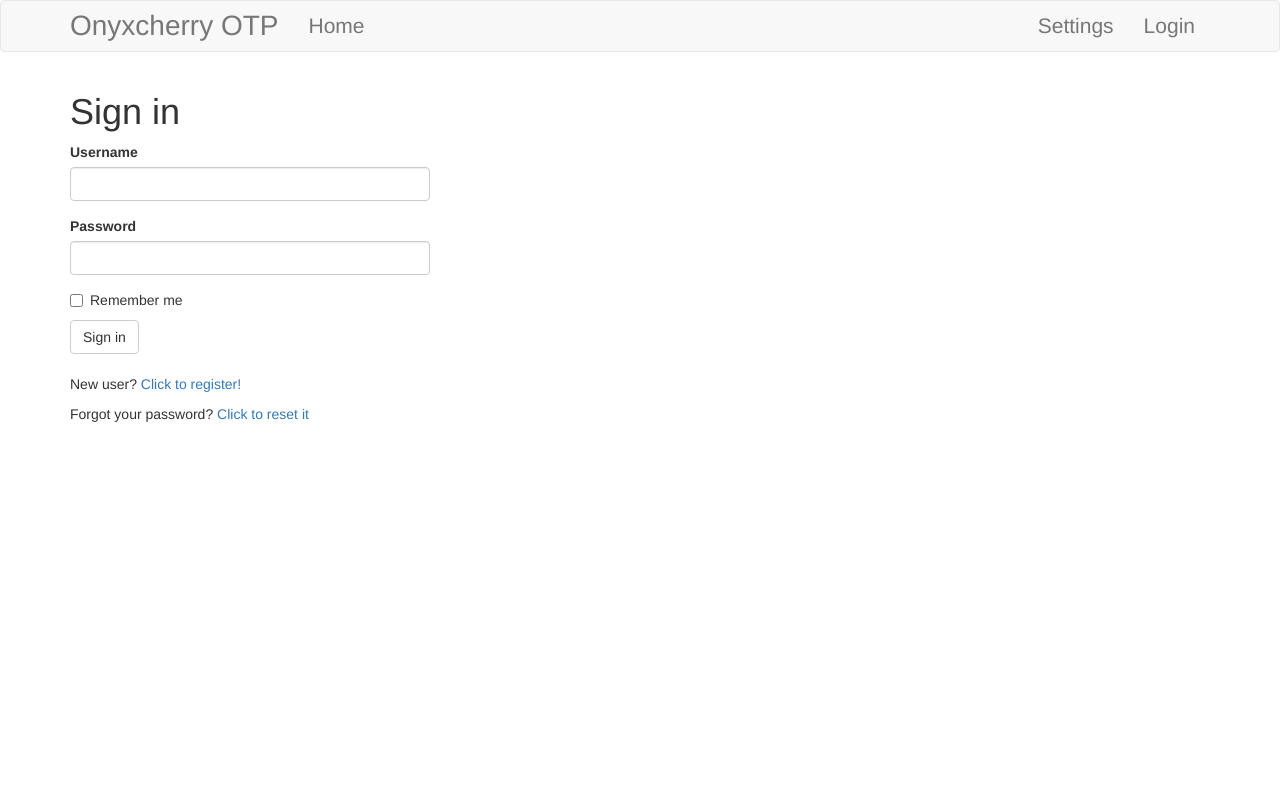
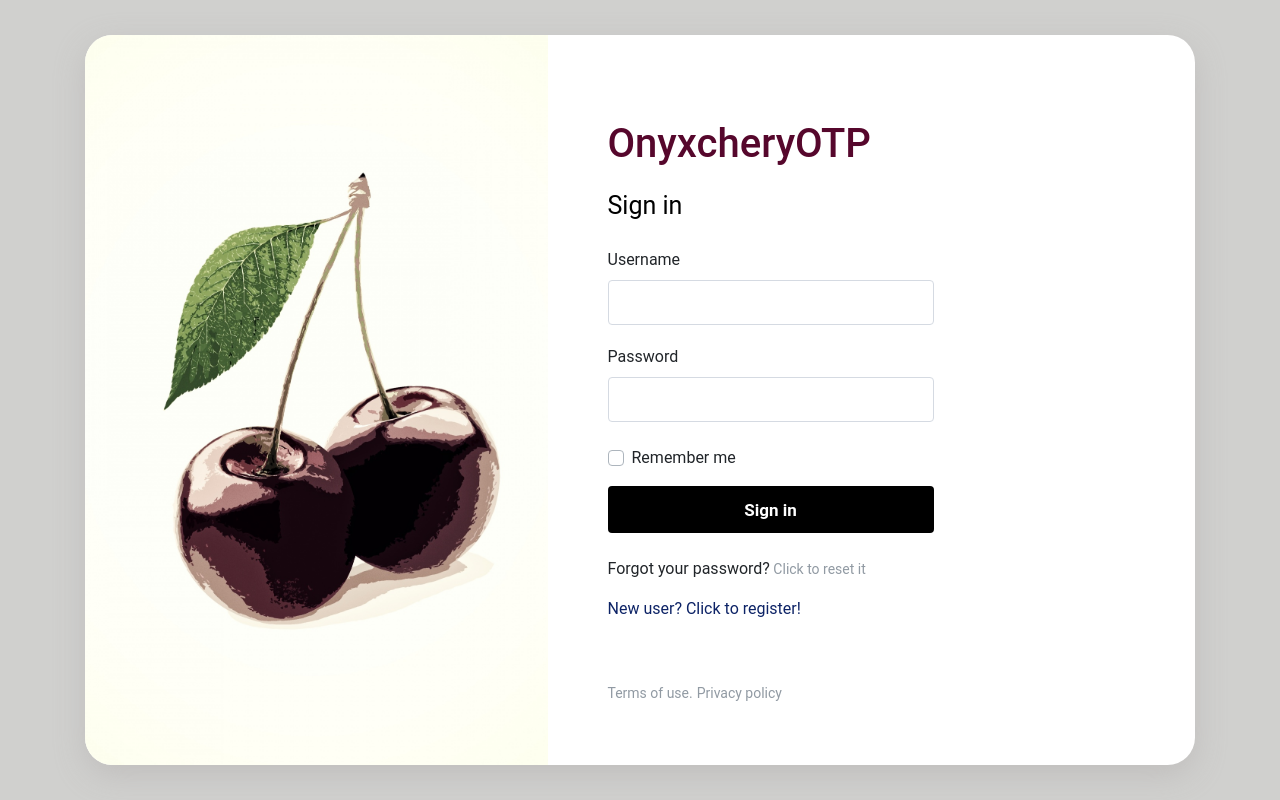
Before and after one commit to onyxcherry/OnyxcherryOTP, a Flask app: page /auth/login in a window 1280 px wide. Run offline with Flask 2, Linux system fonts and the light colour scheme; some libraries are stand-ins or nearby versions.

Commit message:
Add new login panel

```diff
--- /dev/null
+++ b/app/static/css/login.css
@@ -0,0 +1,133 @@
+body {
+  font-family: "Roboto", sans-serif;
+  background-color: #d0d0ce;
+  min-height: 100vh;
+}
+
+a {
+  color: #56072c;
+}
+
+.alert {
+  font-size: 1rem;
+  max-width: 326px;
+  padding-left: 1rem;
+  padding-right: 1rem;
+}
+
+.brand-wrapper {
+  margin-bottom: 19px;
+}
+
+.brand-wrapper .logo {
+  height: 37px;
+}
+
+.login-card {
+  border: 0;
+  border-radius: 27.5px;
+  box-shadow: 0 10px 30px 0 rgba(172, 168, 168, 0.43);
+  overflow: hidden;
+}
+
+.login-card-img {
+  border-radius: 0;
+  position: absolute;
+  width: 100%;
+  height: 100%;
+  -o-object-fit: cover;
+  object-fit: cover;
+}
+
+.login-card .card-body {
+  padding: 85px 60px 60px;
+}
+
+@media (max-width: 422px) {
+  .login-card .card-body {
+    padding: 35px 24px;
+  }
+}
+
+.login-card-description {
+  font-size: 25px;
+  color: #000;
+  font-weight: normal;
+  margin-bottom: 23px;
+}
+
+.login-card form {
+  max-width: 326px;
+}
+
+.login-card .form-control {
+  border: 1px solid #d5dae2;
+  padding: 15px 25px;
+  margin-bottom: 20px;
+  min-height: 45px;
+  font-size: 16px;
+  line-height: 15;
+  font-weight: normal;
+}
+
+.login-card .form-control::-webkit-input-placeholder {
+  color: #919aa3;
+}
+
+.login-card .form-control::-moz-placeholder {
+  color: #919aa3;
+}
+
+.login-card .form-control:-ms-input-placeholder {
+  color: #919aa3;
+}
+
+.login-card .form-control::-ms-input-placeholder {
+  color: #919aa3;
+}
+
+.login-card .form-control::placeholder {
+  color: #919aa3;
+}
+
+.login-card .login-btn {
+  padding: 13px 20px 12px;
+  background-color: #000;
+  border-radius: 4px;
+  font-size: 17px;
+  font-weight: bold;
+  line-height: 20px;
+  color: #fff;
+  margin-bottom: 24px;
+}
+
+.login-card .login-btn:hover {
+  border: 1px solid #000;
+  background-color: transparent;
+  color: #000;
+}
+
+.login-card .forgot-password-link {
+  font-size: 14px;
+  color: #919aa3;
+  margin-bottom: 12px;
+}
+
+.login-card-footer-text {
+  font-size: 16px;
+  color: #0d2366;
+  margin-bottom: 60px;
+}
+
+@media (max-width: 767px) {
+  .login-card-footer-text {
+    margin-bottom: 24px;
+  }
+}
+
+.login-card-footer-nav a {
+  font-size: 14px;
+  color: #919aa3;
+}
+
+/*# sourceMappingURL=login.css.map */
--- a/app/templates/auth/login.html
+++ b/app/templates/auth/login.html
@@ -1,17 +1,58 @@
-{% extends 'base.html' %}
-{% import 'bootstrap/wtf.html' as wtf %}
+{% extends 'base_better.html' %}
+{% block content %}
 
-{% block app_content %}
-    <h1>{{ _('Sign in') }}</h1>
-    <div class="row">
-        <div class="col-md-4">
-            {{ wtf.quick_form(form) }}
+
+<main class="d-flex align-items-center min-vh-100 py-3 py-md-0">
+    <div class="container">
+        <div class="card login-card">
+            <div class="row no-gutters">
+                <div class="col-md-5">
+                    <img src="/static/images/onyxcherry.jpg" alt="login" class="login-card-img">
+                </div>
+                <div class="col-md-7">
+                    <div class="card-body">
+                        <div class="brand-wrapper">
+                            <h1><a href="{{ url_for('main.index') }}">OnyxcheryOTP</a></h1>
+                        </div>
+                        <p class="login-card-description">{{ _('Sign in') }}</p>
+                        {% with messages = get_flashed_messages() %}
+                        {% if messages %}
+                        {% for message in messages %}
+                        <div class="alert alert-dark" role="alert">{{ message }}</div>
+                        {% endfor %}
+                        {% endif %}
+                        {% endwith %}
+                        <form action="{{ url_for('auth.login') }}" method="POST">
+                            <div class="form-group">
+                                {{ form.username.label }}
+                                {{ form.username(class_="form-control") }}
+                            </div>
+                            <div class="form-group mb-4">
+                                {{ form.password.label }}
+                                {{ form.password(class_="form-control") }}
+                            </div>
+                            <div class="form-prompt-wrapper">
+                                <div class="custom-control custom-checkbox login-card-check-box">
+                                    {{ form.remember_me(class_="custom-control-input") }}
+                                    {{ form.remember_me.label(class="custom-control-label") }}
+                                </div>
+                            </div>
+                            <p></p>
+                            {{ form.submit(class="btn btn-block login-btn mb-4") }}
+                        </form>
+                        <p>{{ _('Forgot your password?') }}<a href="{{ url_for('auth.reset_password_request') }}"
+                                class="forgot-password-link"> {{ _('Click to reset it') }}</a></p>
+                        <p class="login-card-footer-text">{{ _('New user? ') }}<a href="{{ url_for('auth.register') }}"
+                                class="text-reset">{{ _('Click to register!') }}</a></p>
+                        <nav class="login-card-footer-nav">
+                            <a href="#!">Terms of use.</a>
+                            <a href="#!">Privacy policy</a>
+                        </nav>
+                    </div>
+                </div>
+            </div>
         </div>
     </div>
-    <br>
-    <p>{{ _('New user? ') }}<a href="{{ url_for('auth.register') }}">{{ _('Click to register!') }}</a></p>
-    <p>
-        {{ _('Forgot your password?') }}
-        <a href="{{ url_for('auth.reset_password_request') }}">{{ _('Click to reset it') }}</a>
-    </p>
+</main>
+
 {% endblock %}
--- /dev/null
+++ b/app/templates/base_better.html
@@ -0,0 +1,32 @@
+<!DOCTYPE html>
+<html lang="en">
+
+<head>
+    <meta charset="UTF-8">
+    <meta name="viewport" content="width=device-width, initial-scale=1.0">
+    <meta http-equiv="X-UA-Compatible" content="ie=edge">
+    <title>
+        {% block title %}
+        {% if title %}{{ title }} - Onyxcherry OTP{% else %}{{ _('Welcome to Onyxcherry OTP') }}{% endif %}
+        {% endblock %}
+    </title>
+    <link href="https://fonts.googleapis.com/css?family=Karla:400,700&display=swap" rel="stylesheet">
+    <link rel="stylesheet" href="https://cdn.materialdesignicons.com/4.8.95/css/materialdesignicons.min.css">
+    <link rel="stylesheet" href="https://stackpath.bootstrapcdn.com/bootstrap/4.4.1/css/bootstrap.min.css">
+    <link rel="stylesheet" href="/static/css/login.css">
+</head>
+
+{% block exhead %}
+{% endblock %}
+
+<body>
+    {% block content %}
+
+
+    {% endblock %}
+    <script src="https://code.jquery.com/jquery-3.4.1.min.js"></script>
+    <script src="https://cdn.jsdelivr.net/npm/popper.js@1.16.0/dist/umd/popper.min.js"></script>
+    <script src="https://stackpath.bootstrapcdn.com/bootstrap/4.4.1/js/bootstrap.min.js"></script>
+</body>
+
+</html>
```
Also changed, not shown: app/static/images/onyxcherry.jpg (added), 1 other file.
